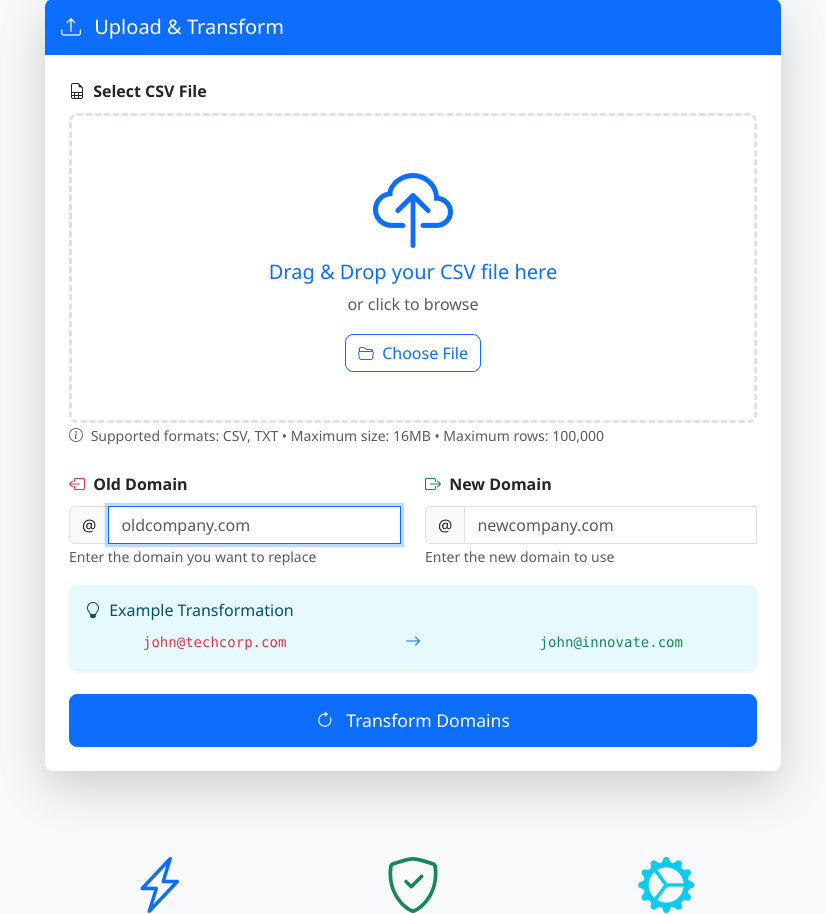
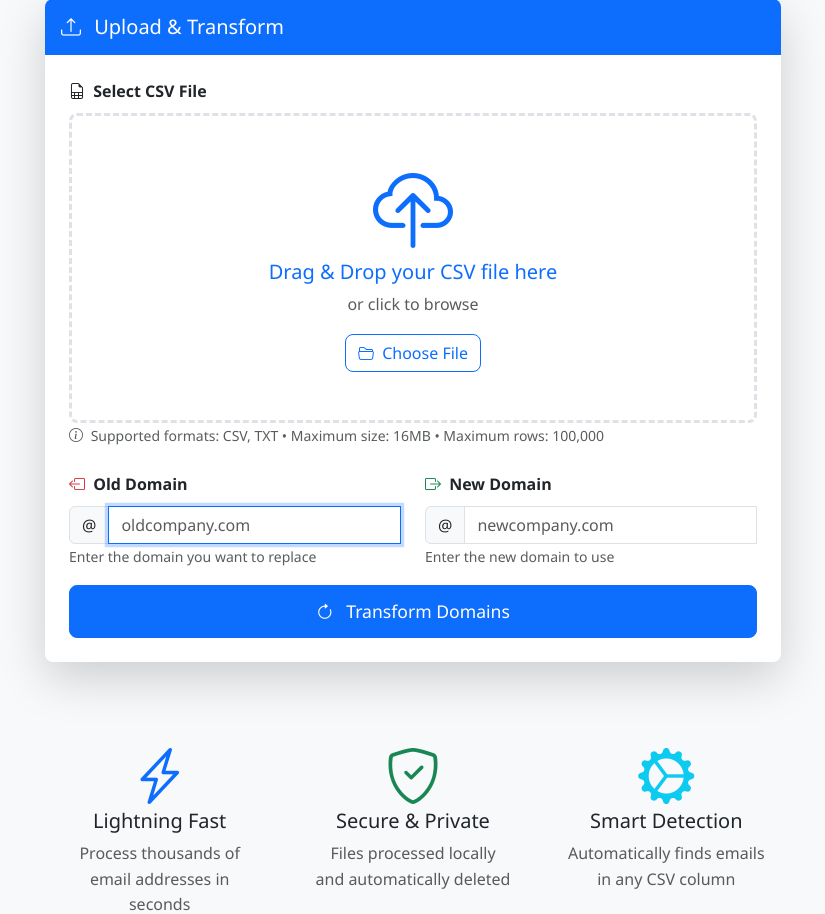
Before and after one commit to Nio-33/MailMorph, a Flask app: page / in a window 1280 px wide. Shown: the part 351-1265 px from the top of the page, without its empty margins (227-1052 px from the left). Run offline with Flask 3, Linux system fonts and the light colour scheme.

Commit message:
Update documentation and clean up template UI
- Add Claude's project interaction memories to CLAUDE.md
- Remove redundant example transformation section from index.html template

🤖 Generated with [Claude Code](https://claude.ai/code)

Co-Authored-By: Claude <noreply@anthropic.com>

```diff
--- a/templates/index.html
+++ b/templates/index.html
@@ -87,24 +87,6 @@
                         </div>
                     </div>
 
-                    <!-- Example Section -->
-                    <div class="alert alert-info border-0 mb-4">
-                        <h6 class="alert-heading">
-                            <i class="bi bi-lightbulb me-1"></i>
-                            Example Transformation
-                        </h6>
-                        <div class="row text-center">
-                            <div class="col-5">
-                                <code class="text-danger">john@techcorp.com</code>
-                            </div>
-                            <div class="col-2">
-                                <i class="bi bi-arrow-right text-primary"></i>
-                            </div>
-                            <div class="col-5">
-                                <code class="text-success">john@innovate.com</code>
-                            </div>
-                        </div>
-                    </div>
 
                     <!-- Submit Button -->
                     <div class="d-grid">
```
Also changed, not shown: CLAUDE.md (+5 -3 lines).
